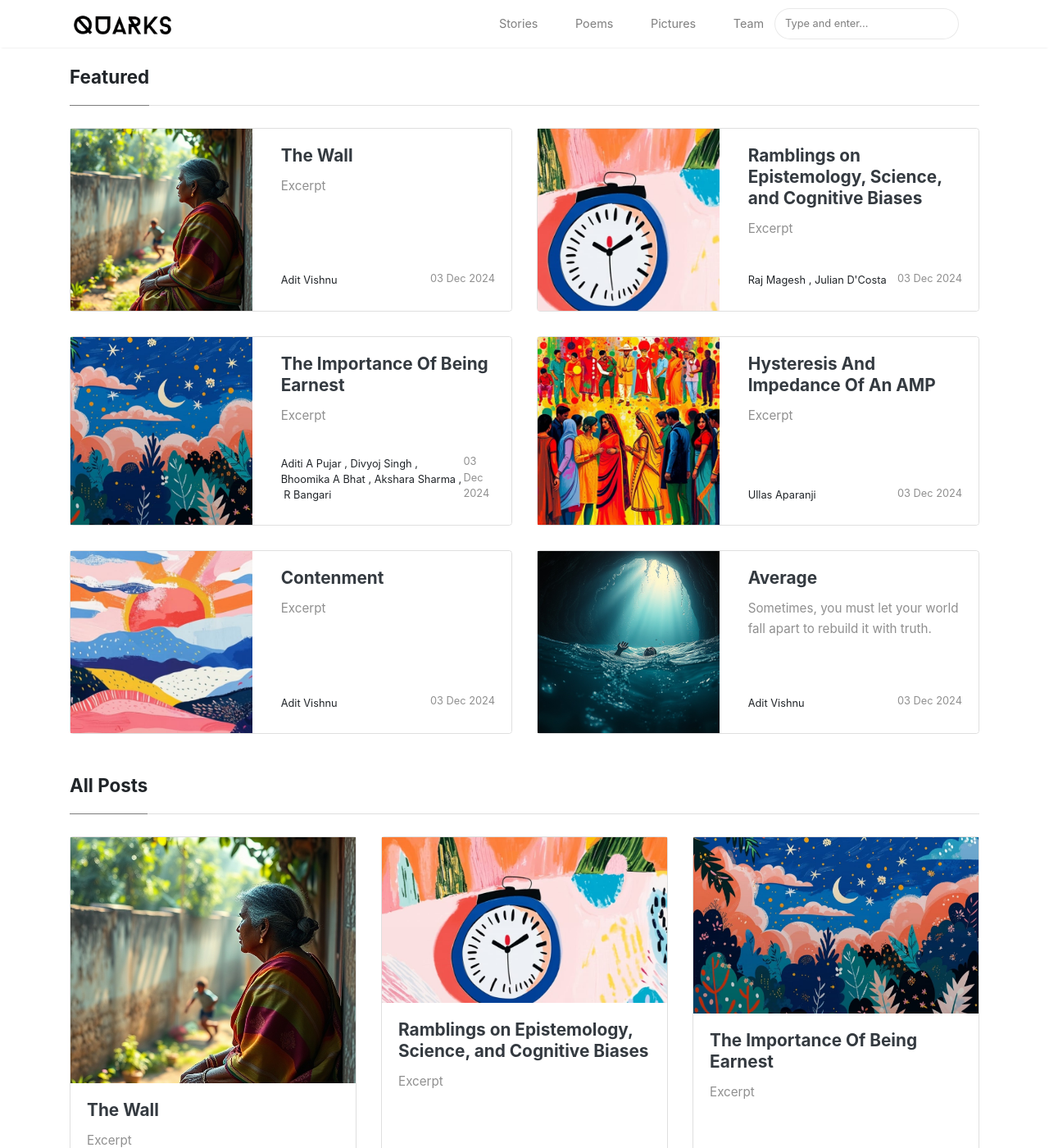
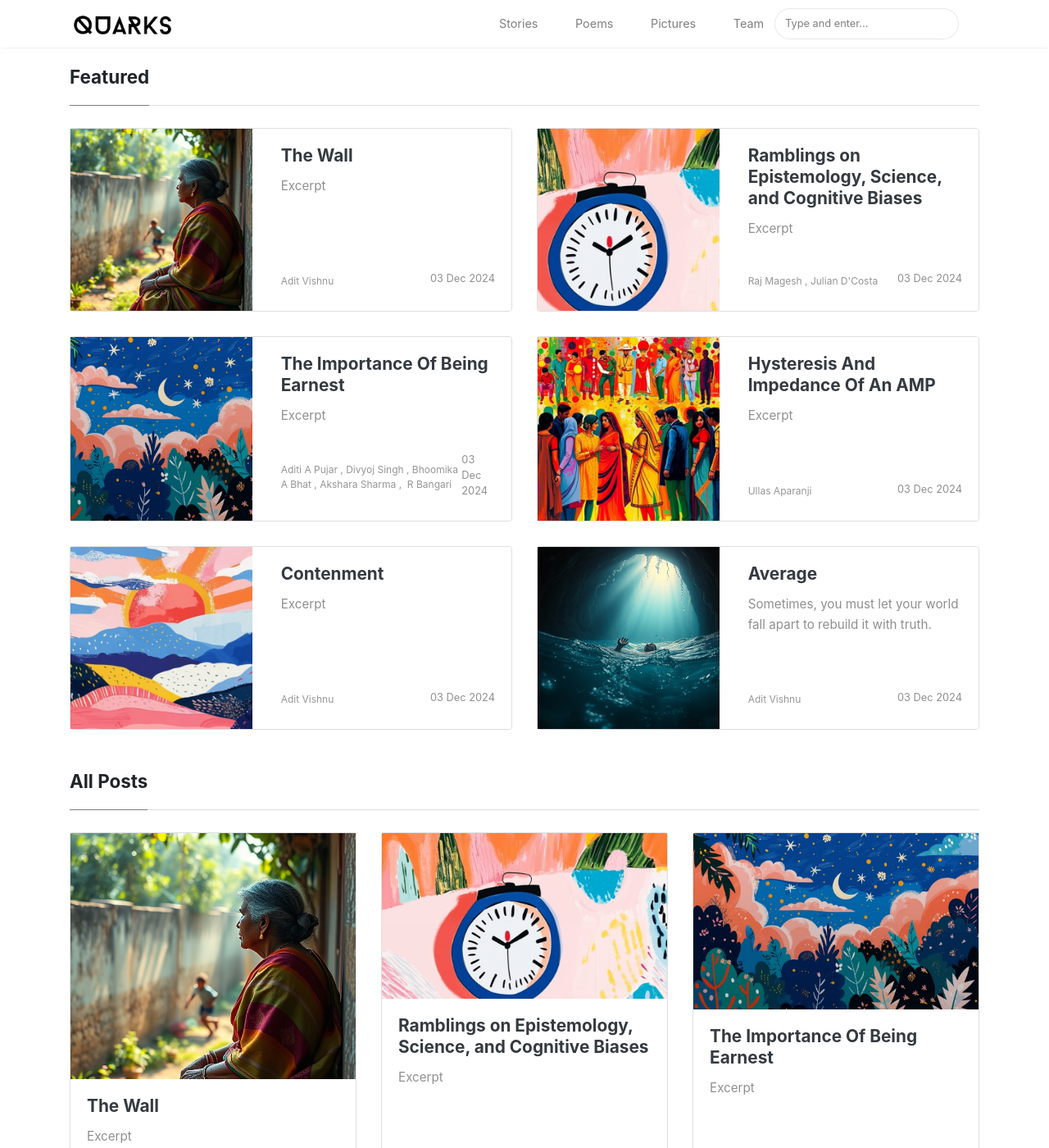
Before and after one commit to Quarks-IISc/blog, a Jekyll site: the page built from index.html, in a window 1280 px wide and 1400 px high. Shown: the whole window at 82% size. Built offline with Jekyll 4.4.1, drawn with Linux system fonts in a browser that asks for light colours; nearby versions of some CDN libraries; the list of posts is cut into pages by our own code.

Commit message:
Authors font

```diff
--- a/assets/css/screen.css
+++ b/assets/css/screen.css
@@ -232,6 +232,12 @@ section.recent-posts {
     margin-top: 5px; /* Add some spacing if needed */
     line-height: 1.5; /* Improve readability */
 }
+
+.author-meta .post-name {
+    font-size: 12px; /* Adjust the font size */
+    color: #4d4a4a95;  /* Change the color to any desired value */
+}
+
 
 span.post-name,
 span.post-date,
```
